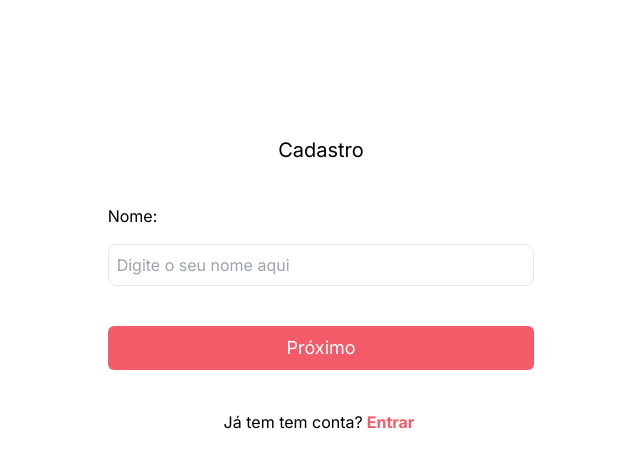
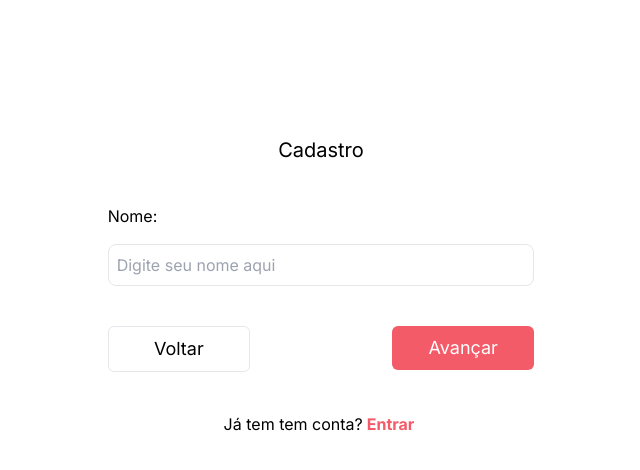
Before and after one commit to JoaoLucasLourenco/summoned, a Next.js app in the folder frontend/: page /register in a window 1280 px wide. Shown: the top 470 px of the page, without its empty margins (319-959 px from the left). Built offline with nearby package versions, Linux system fonts and the light colour scheme.

Commit message:
feat: register pagination

```diff
--- a/frontend/src/app/globals.css
+++ b/frontend/src/app/globals.css
@@ -5,8 +5,8 @@
 *{
     transition: 400ms;
     ::selection{
-        background-color: var(--color-secondary);
-        color: var(--color-white);
+        background-color: var(--color-bg-paper);
+        color: var(--color-text);
     }
 }
 :root{
@@ -15,9 +15,64 @@
     --color-warning:#FFEE88;
     --color-success:#04E762;
     --color-default:#00A7E1;
-    --color-bg-paper:#F1F1F1;
-    --color-primary:#4EFFEF;
+    --color-bg-paper:#E1FAF9;
+    --color-primary:#0AD3FF;
     --color-secondary:#F45B69;
     --color-secondary-light:#F9808C;
     --color-white:#FFFFFF;
 }
+
+.main-singInUp{
+    @apply flex
+    min-h-screen
+    flex-col
+    items-center
+    justify-between
+    py-24
+}
+.div-singInUp{
+    @apply flex
+    flex-col
+    lg:w-1/3
+    w-10/12
+}
+.textInput-singInUp{
+    @apply w-full
+    rounded-lg
+    p-2
+    text-text
+    border
+    my-4
+}
+.button-singIn{
+    @apply bg-secondary
+    w-full
+    p-2
+    rounded-md
+    text-white
+    text-lg
+    mt-6
+    hover:bg-secondary-light
+    hover:shadow-md
+}
+.button-singUp{
+    @apply md:w-4/12
+    w-5/12
+    p-2
+    rounded-md
+    text-lg
+    mt-6
+}
+.button-singUp-next{
+    @apply button-singUp
+    text-white
+    float-right
+    bg-secondary
+    hover:bg-secondary-light
+    hover:shadow-md
+}
+.button-singUp-back{
+    @apply button-singUp
+    border
+    hover:border-secondary
+}
--- a/frontend/src/app/login/page.tsx
+++ b/frontend/src/app/login/page.tsx
@@ -5,21 +5,14 @@ export default function Login(){
     const [email, setEmail] = useState('');
     const [senha, setSenha] = useState('');
     const router = useRouter();
+
     return(
         <main className="
-        flex
-        min-h-screen
-        flex-col
-        items-center
-        justify-between
-        py-24
+        main-singInUp
         ">
 
         <div className="
-        flex
-        flex-col
-        lg:w-1/3
-        w-10/12
+        div-singInUp
         ">
 
             <h1 className="
@@ -38,12 +31,7 @@ export default function Login(){
                 <input type="email"
                 id="email"
                 className="
-                w-full
-                rounded-lg
-                p-2
-                text-text
-                border
-                my-4
+                textInput-singInUp
                 "
                 value={email}
                 placeholder={"Digite seu email aqui"}
@@ -68,12 +56,7 @@ export default function Login(){
                 <input type="password"
                 id="senha"
                 className="
-                w-full
-                rounded-lg
-                p-2
-                text-text
-                border
-                my-4
+                textInput-singInUp
                 "
                 value={senha}
                 placeholder={"Digite sua senha aqui"}
@@ -82,15 +65,7 @@ export default function Login(){
 
                 <button
                 className="
-                bg-secondary
-                w-full
-                p-2
-                rounded-md
-                text-white
-                text-lg
-                mt-6
-                hover:bg-secondary-light
-                hover:shadow-md
+                button-singIn
                 "
                 >
                     Entrar
@@ -99,7 +74,7 @@ export default function Login(){
             <p
             className="
             text-center
-            my-10
+            mt-10
             "
             >
                 Ainda não tem conta?
--- a/frontend/src/app/register/page.tsx
+++ b/frontend/src/app/register/page.tsx
@@ -1,7 +1,5 @@
 'use client';
 import { useState } from "react";
-import { Bounce, ToastContainer, toast } from "react-toastify";
-import "react-toastify/dist/ReactToastify.css";
 import { useRouter } from "next/navigation";
 
 
@@ -9,41 +7,62 @@ export default function Login(){
     const [email, setEmail] = useState('');
     const [senha, setSenha] = useState('');
     const [nome, setNome] = useState('');
-    const [singPage, setSingPage] = useState('Nome');
+    const [indice, setIndice] = useState(0);
+    const pagination = [
+        {
+            id : 1,
+            name:'name',
+            nome : 'Nome',
+            placeholder: 'Digite seu nome aqui',
+            tipo:'text',
+            value:nome,
+            setState:setNome
+        },
+        {
+            id : 2,
+            name:'email',
+            nome : 'Email',
+            placeholder: 'Digite seu email aqui',
+            tipo:'email',
+            value:email,
+            setState:setEmail
+        },
+        {
+            id : 3,
+            name:'senha',
+            nome : 'Senha',
+            placeholder: 'Digite sua senha aqui',
+            tipo:'password',
+            value:senha,
+            setState:setSenha
+        },
+    ];
+
+    const proximo = () =>{
+        if(indice<pagination.length-1){;
+            setIndice(indice+1);
+        }
+    };
+
+    const anterior = () =>{
+        if(indice>0){
+            setIndice(indice-1);
+        }
+    };
+    const atualStep = pagination[indice];
     const router = useRouter();
 
 
 
-    const handleNext = () =>{
-        switch(singPage){
-            case 'Nome':
-                nome!= 'Joj'?
-                toast.error("Nome inválido!"):
-                setSingPage('Email');
-                break;
-            case 'Email':
-                setSingPage('Senha');
-                break;
-            case 'Senha':
-                setSingPage('Nome');
-                break;
-        }
-    };
+
+
     return(
         <main className="
-        flex
-        min-h-screen
-        flex-col
-        items-center
-        justify-between
-        py-24
+        main-singInUp
         ">
 
         <div className="
-        flex
-        flex-col
-        lg:w-1/3
-        w-10/12
+        div-singInUp
         ">
 
             <h1 className="
@@ -51,53 +70,47 @@ export default function Login(){
             text-center
             text-xl
             ">
-                Cadastro {nome}
+                Cadastro
             </h1>
 
             <form action="" className="
 
             ">
-                <label htmlFor="name">{singPage}: </label>
-
-                <input type="text"
-                id="name"
-                className="
-                w-full
-                rounded-lg
-                p-2
-                text-text
-                border
-                my-4
-                "
-                value={singPage=='Nome'?nome:singPage=='senha?'?senha:email}
-                placeholder={`Digite o ${singPage!='Senha'?'seu':'sua'} ${singPage.toLowerCase()} aqui`}
-                onChange={(e)=>{
-                    singPage=='Nome'?setNome(e.target.value):
-                    singPage=='senha?'?setSenha(e.target.value):
-                    setEmail(e.target.value);
-                }}
-                />
 
 
+                <label htmlFor={atualStep.name}>{atualStep.nome}: </label>
+                <input
+                className="
+                textInput-singInUp
+                "
+                type={atualStep.tipo}
+                id={atualStep.name}
+                value={atualStep.value}
+                placeholder={atualStep.placeholder}
+                onChange={(e)=>atualStep.setState(e.target.value)}
+                />
 
 
                 <button
                 type="button"
                 className="
-                bg-secondary
-                w-full
-                p-2
-                rounded-md
-                text-white
-                text-lg
-                mt-6
-                hover:bg-secondary-light
-                hover:shadow-md
+                button-singUp-back
                 "
-                onClick={()=>{handleNext();}}
+                onClick={()=>{anterior();}}
                 >
-                    Próximo
+                    Voltar
                 </button>
+
+                <button
+                type="button"
+                className="
+                button-singUp-next
+                "
+                onClick={()=>{proximo();}}
+                >
+                    Avançar
+                </button>
+
             </form>
             <p
             className="
@@ -119,20 +132,6 @@ export default function Login(){
                 </button>
             </p>
         </div>
-        <ToastContainer
-        stacked
-        position="top-right"
-        autoClose={1000}
-        hideProgressBar={false}
-        newestOnTop={false}
-        closeOnClick
-        rtl={false}
-        pauseOnFocusLoss
-        draggable
-        pauseOnHover
-        theme="light"
-        transition={Bounce}
-        />
         </main>
 
     );
--- /dev/null
+++ b/frontend/src/hooks/usePagination.ts
@@ -0,0 +1,3 @@
+export function usePagination (type?:'next'|'back') : any {
+    return;
+}
```
